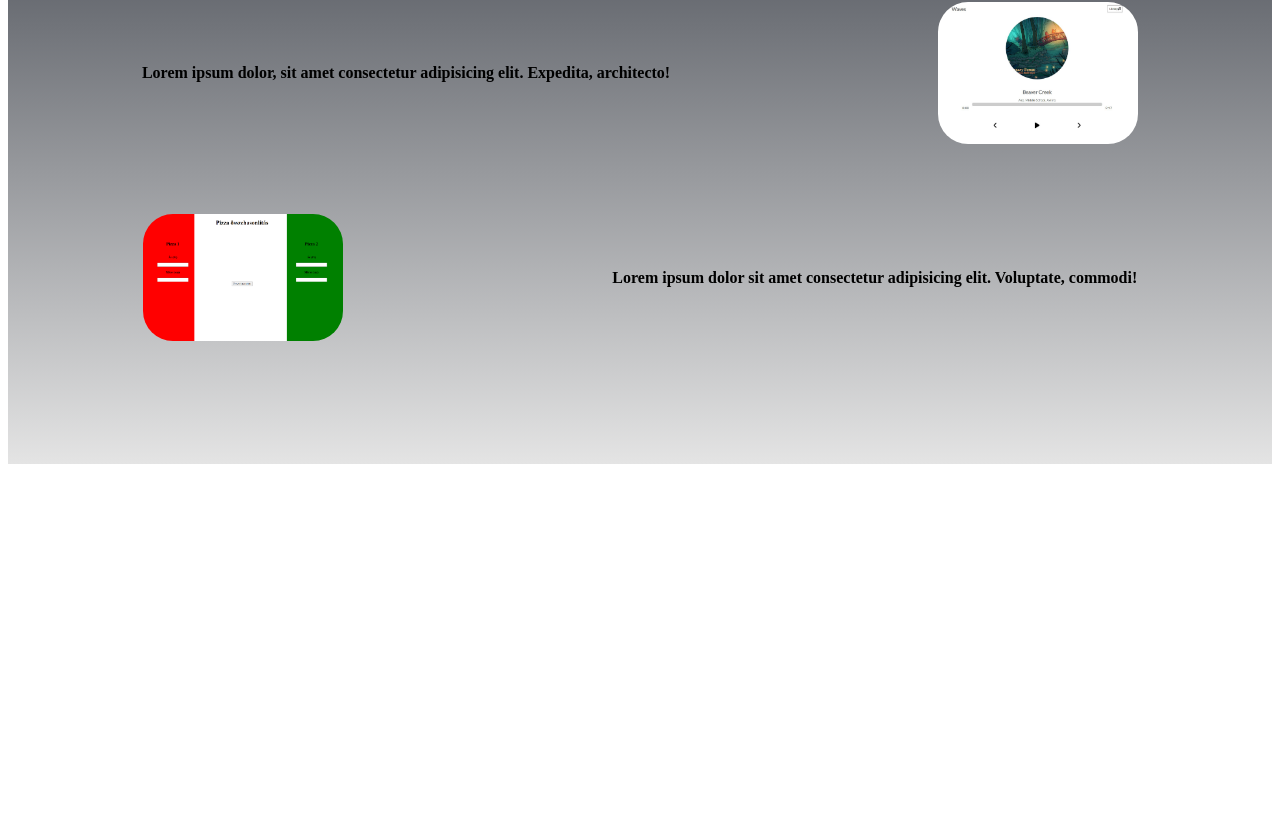
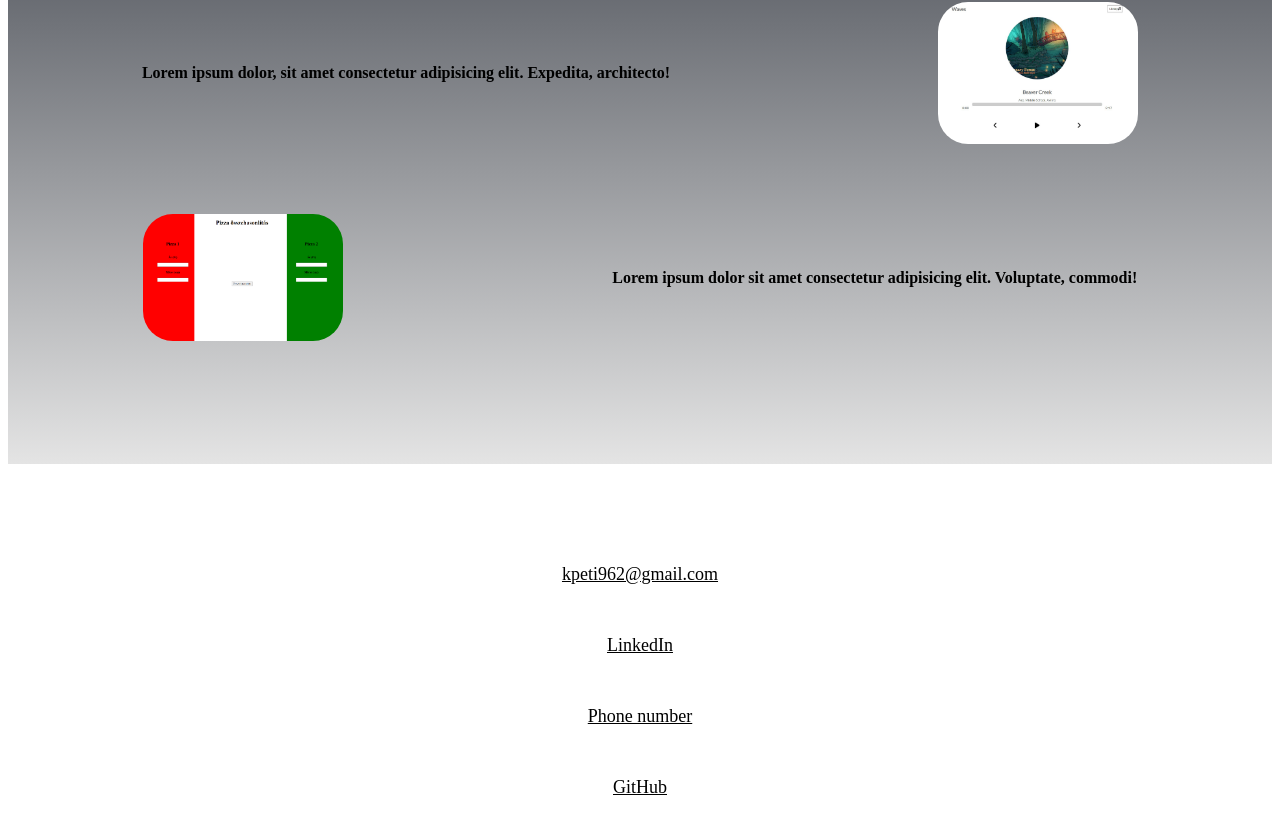
Before and after one commit to Kpeti962/firstPortfolio, a React (Create React App) app: page / in a window 1280 px wide. Shown: the part 2517-3351 px from the top of the page. Before the commit the page ends 2989 px from the top, so only its background shows below. Built offline with nearby package versions, Linux system fonts and the light colour scheme.

Commit message:
added some plus page

```diff
--- a/src/components/Contact.js
+++ b/src/components/Contact.js
@@ -1,12 +1,44 @@
 import React from 'react';
+import styled from "styled-components";
 
 
 const Contact = () => {
 
     return (
-<div></div>
+<div className="contactSection">
+    <StyledContactType>
+        <p><a href='mailto: kpeti962@gmail.com'>kpeti962@gmail.com</a></p>
+        <p><a href='https://www.linkedin.com/in/p%C3%A9ter-koncz-53304720b/'>LinkedIn</a></p>
+        <p><a href='tel: +36306464894'>Phone number</a></p>
+        <p><a href='https://github.com/Kpeti962'>GitHub</a></p>
+    </StyledContactType>
+</div>
     )
 }
 
 
 export default Contact
+
+
+const StyledContactType = styled.div`
+    display: block;
+    text-align: center;
+    font-size: large;
+    margin:100px 0 100px 0;
+
+
+    p{
+        margin: 50px 0 50px 0;
+        a{
+            color: black;
+
+        :hover{
+            transition: all ease-in-out 0.4s;
+            font-size: larger;
+            color: red;
+
+
+        }}
+    }
+
+`
```
